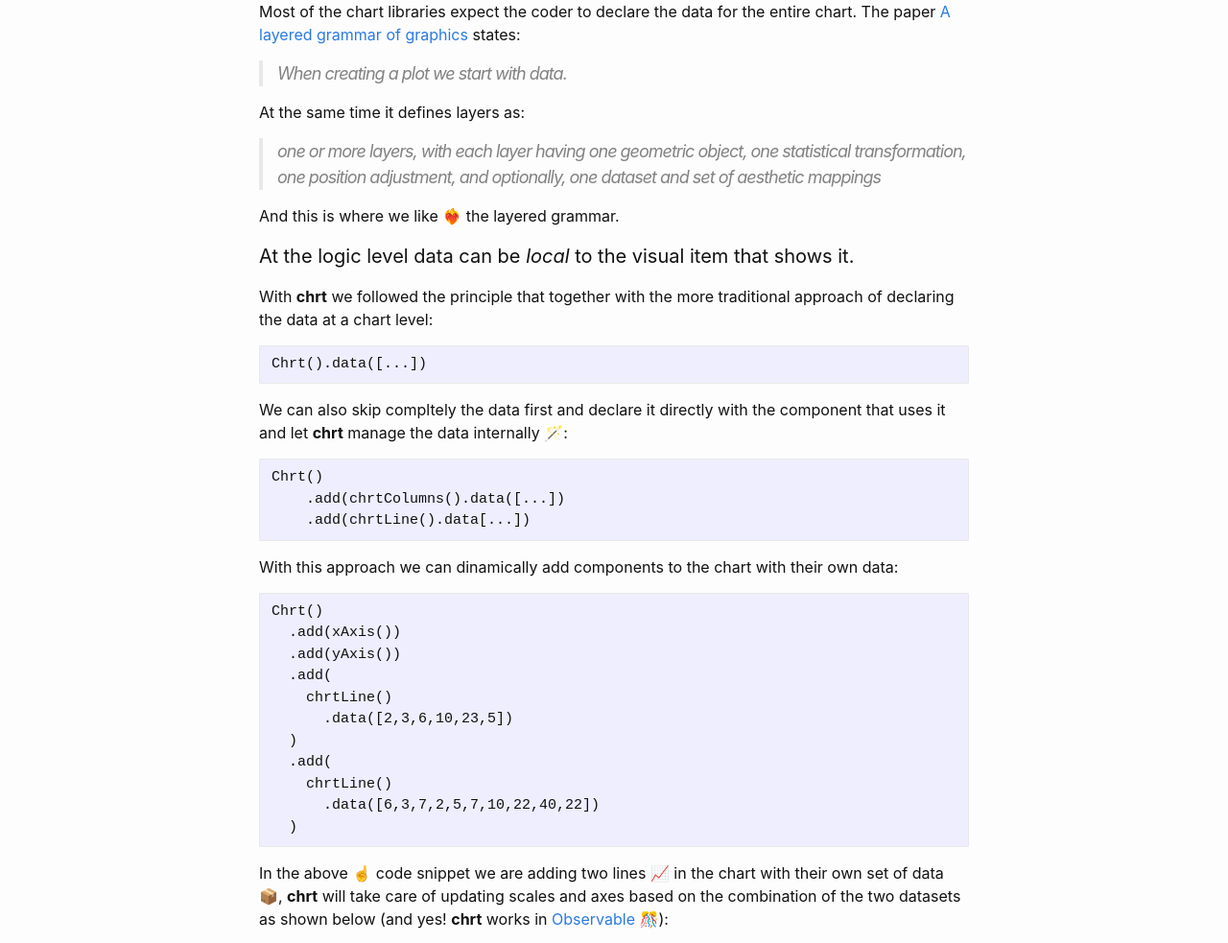
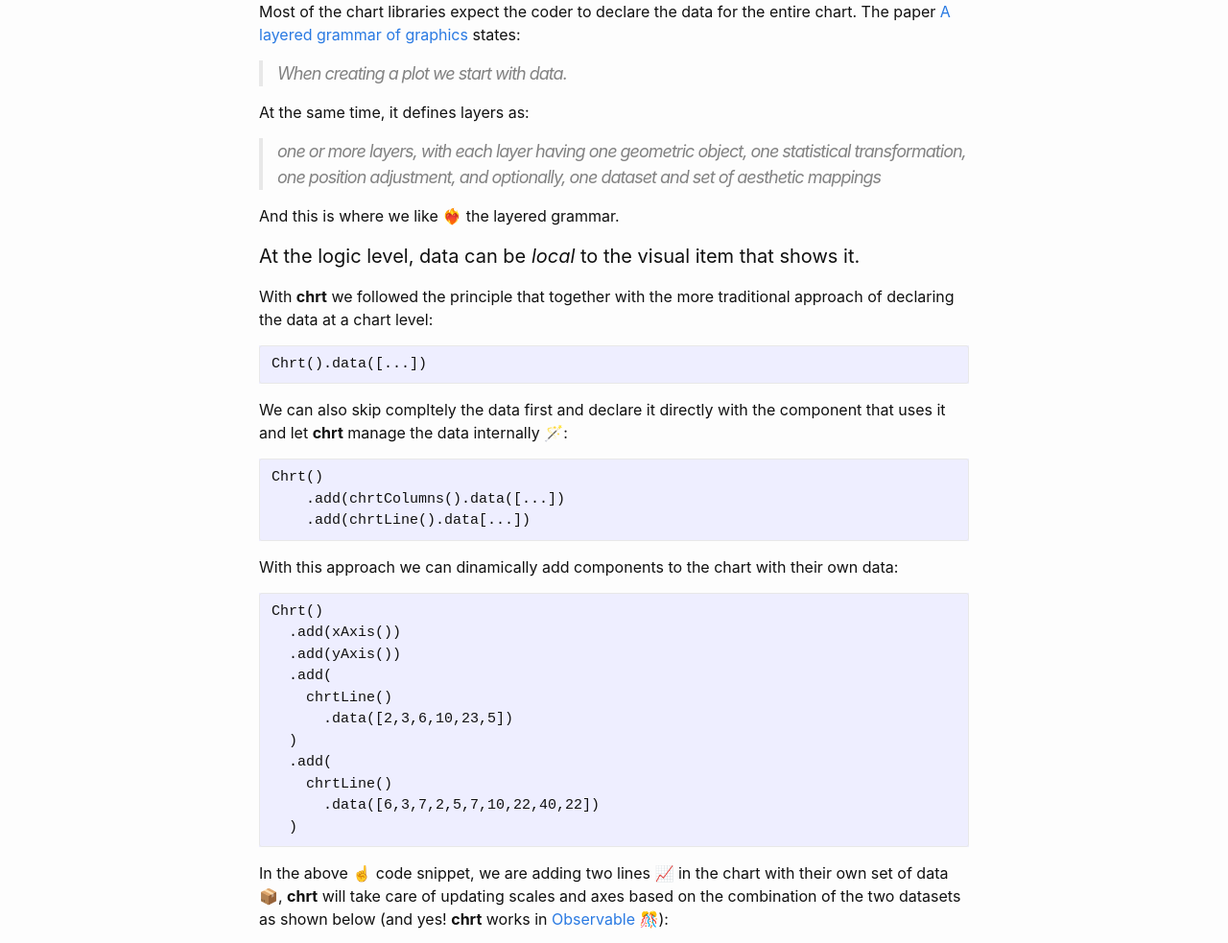
Before and after one commit to chrt-io/blog, a Jekyll site: the page built from _posts/2021-03-03-should-data-be-global.md, in a window 1280 px wide. Shown: the part 200-1183 px from the top of the page at 96% size. Built offline with Jekyll 4.4.1, drawn with Linux system fonts in a browser that asks for light colours.

```diff
--- a/_posts/2021-03-03-should-data-be-global.md
+++ b/_posts/2021-03-03-should-data-be-global.md
@@ -9,13 +9,13 @@ Most of the chart libraries expect the coder to declare the data for the entire
 
 > When creating a plot we start with data.
 
-At the same time it defines layers as:
+At the same time, it defines layers as:
 
 > one or more layers, with each layer having one geometric object, one statistical transformation, one position adjustment, and optionally, one dataset and set of aesthetic mappings
 
 And this is where we like ❤️‍🔥 the layered grammar.
 
-#### At the logic level data can be _local_ to the visual item that shows it.
+#### At the logic level, data can be _local_ to the visual item that shows it.
 
 With **chrt** we followed the principle that together with the more traditional approach of declaring the data at a chart level:
 
@@ -41,7 +41,7 @@ With this approach we can dinamically add components to the chart with their own
           .data([6,3,7,2,5,7,10,22,40,22])
       )
 
-In the above ☝️ code snippet we are adding two lines 📈 in the chart with their own set of data 📦, **chrt** will take care of updating scales and axes based on the combination of the two datasets as shown below (and yes! **chrt** works in [Observable](https://observablehq.com/) 🎊):
+In the above ☝️ code snippet, we are adding two lines 📈 in the chart with their own set of data 📦, **chrt** will take care of updating scales and axes based on the combination of the two datasets as shown below (and yes! **chrt** works in [Observable](https://observablehq.com/) 🎊):
 
 ![](/assets/uploads/localdata.gif)
 
```
